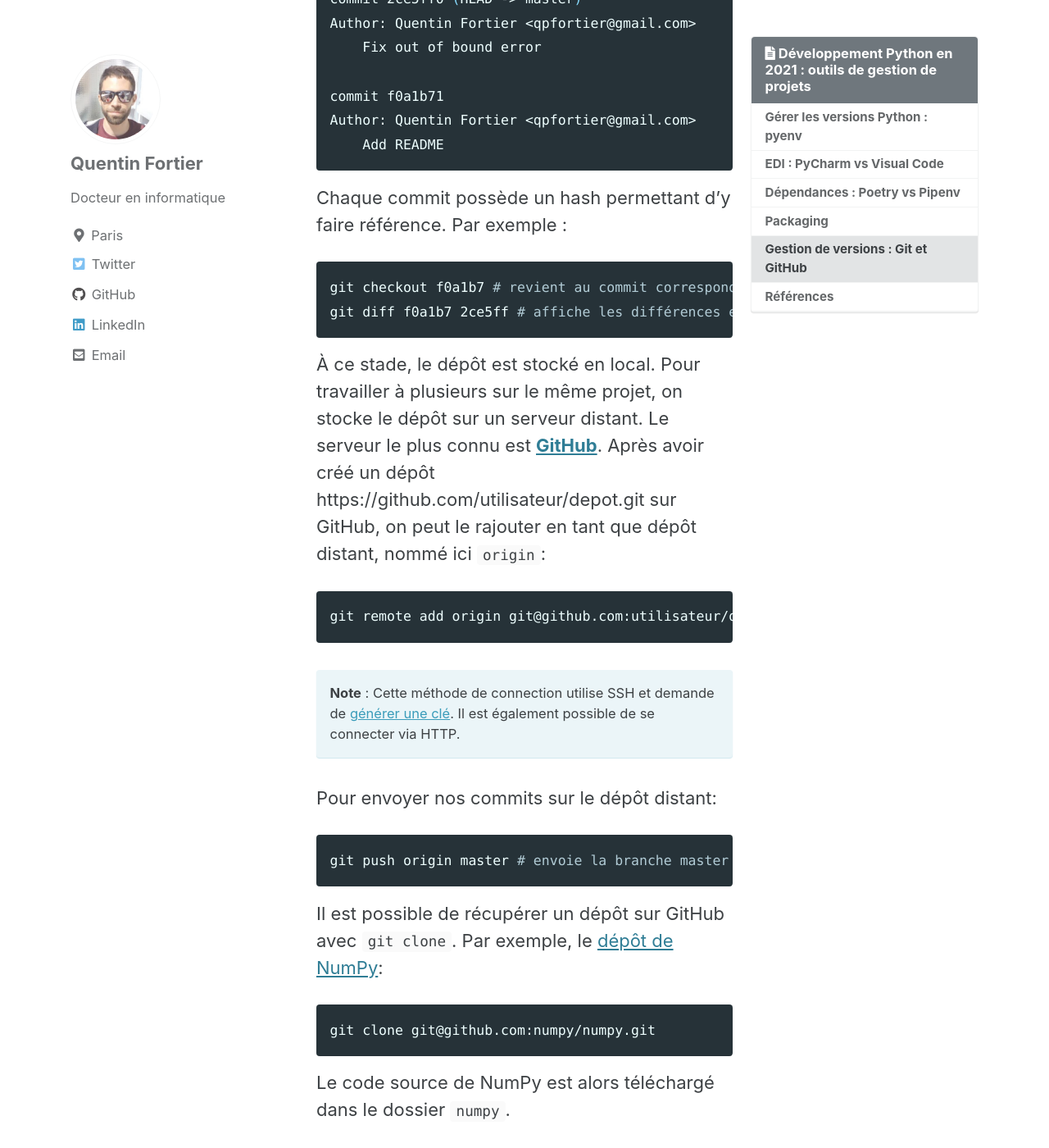
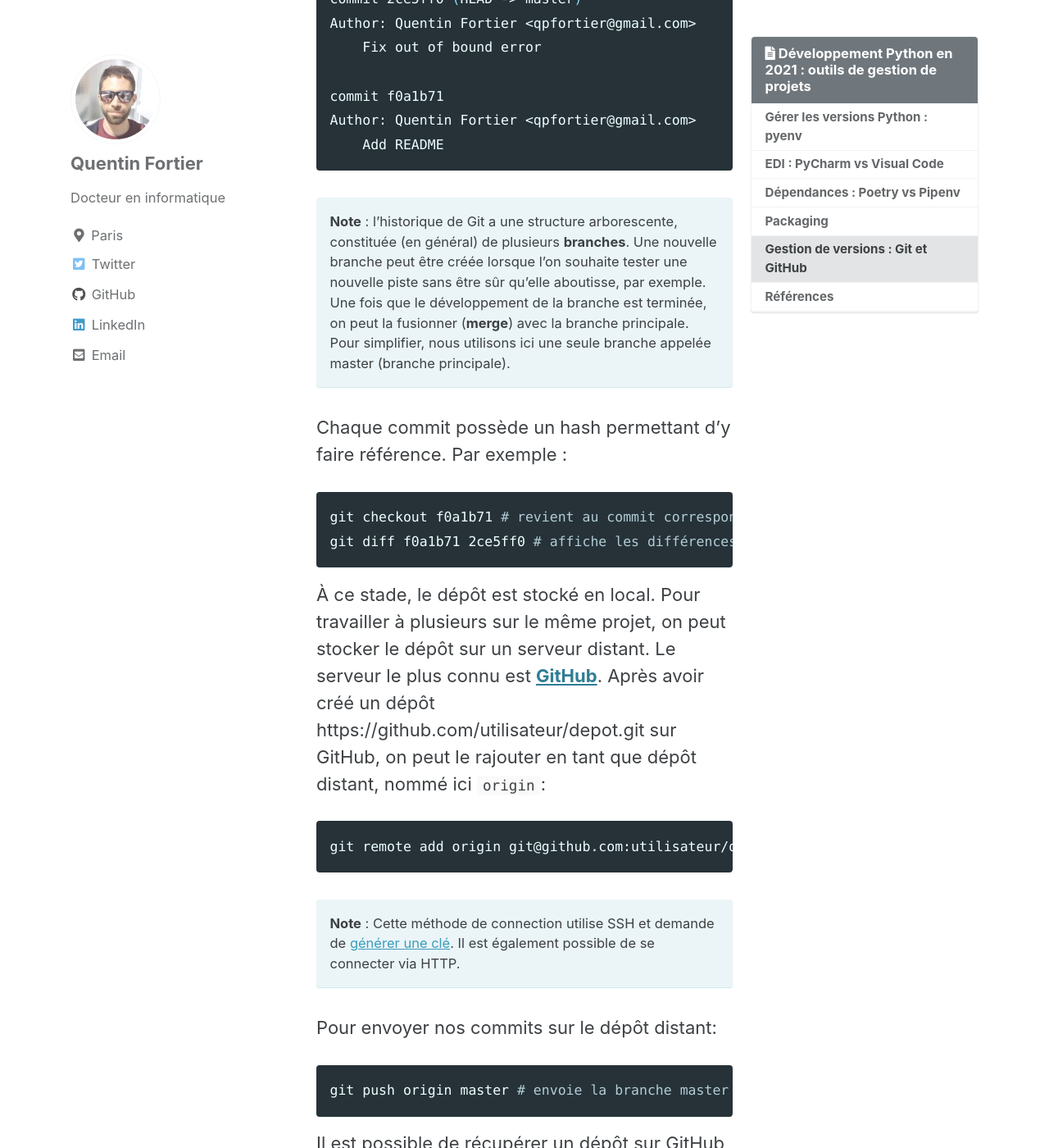
Before and after one commit to fortierq/fortierq.github.io, a Jekyll site: the page built from _posts/2020-12-26-python-dev-1.md, in a window 1280 px wide and 1400 px high, scrolled down 11541 px. Shown: the whole window at 82% size. Built offline with Jekyll 4.4.1, drawn with Linux system fonts in a browser that asks for light colours; cached includes are drawn as plain includes; comment, search, counter and statistics services are not loaded; some of the changed text lies outside the part shown.

Commit message:
Add note about git branch

```diff
--- a/_posts/2020-12-26-python-dev-1.md
+++ b/_posts/2020-12-26-python-dev-1.md
@@ -240,13 +240,16 @@ Author: Quentin Fortier <qpfortier@gmail.com>
     Add README
 ~~~
 
+**Note** : l'historique de Git a une structure arborescente, constituée (en général) de plusieurs **branches**. Une nouvelle branche peut être créée lorsque l'on souhaite tester une nouvelle piste sans être sûr qu'elle aboutisse, par exemple. Une fois que le développement de la branche est terminée, on peut la fusionner (**merge**) avec la branche principale. Pour simplifier, nous utilisons ici une seule branche appelée master (branche principale).
+{:  .notice--info}
+
 Chaque commit possède un hash permettant d'y faire référence. Par exemple :
 ~~~ bash
-git checkout f0a1b7 # revient au commit correspondant
-git diff f0a1b7 2ce5ff # affiche les différences entre deux commits
+git checkout f0a1b71 # revient au commit correspondant
+git diff f0a1b71 2ce5ff0 # affiche les différences entre deux commits
 ~~~
 
-À ce stade, le dépôt est stocké en local. Pour travailler à plusieurs sur le même projet, on stocke le dépôt sur un serveur distant. Le serveur le plus connu est [**GitHub**](https://github.com/). Après avoir créé un dépôt https://github.com/utilisateur/depot.git sur GitHub, on peut le rajouter en tant que dépôt distant, nommé ici `origin`:
+À ce stade, le dépôt est stocké en local. Pour travailler à plusieurs sur le même projet, on  peut stocker le dépôt sur un serveur distant. Le serveur le plus connu est [**GitHub**](https://github.com/). Après avoir créé un dépôt https://github.com/utilisateur/depot.git sur GitHub, on peut le rajouter en tant que dépôt distant, nommé ici `origin`:
 ~~~ bash
 git remote add origin git@github.com:utilisateur/depot.git
 ~~~
```
Also changed, not shown: other parts of _posts/2020-12-26-python-dev-1.md (+1 -1 lines).
